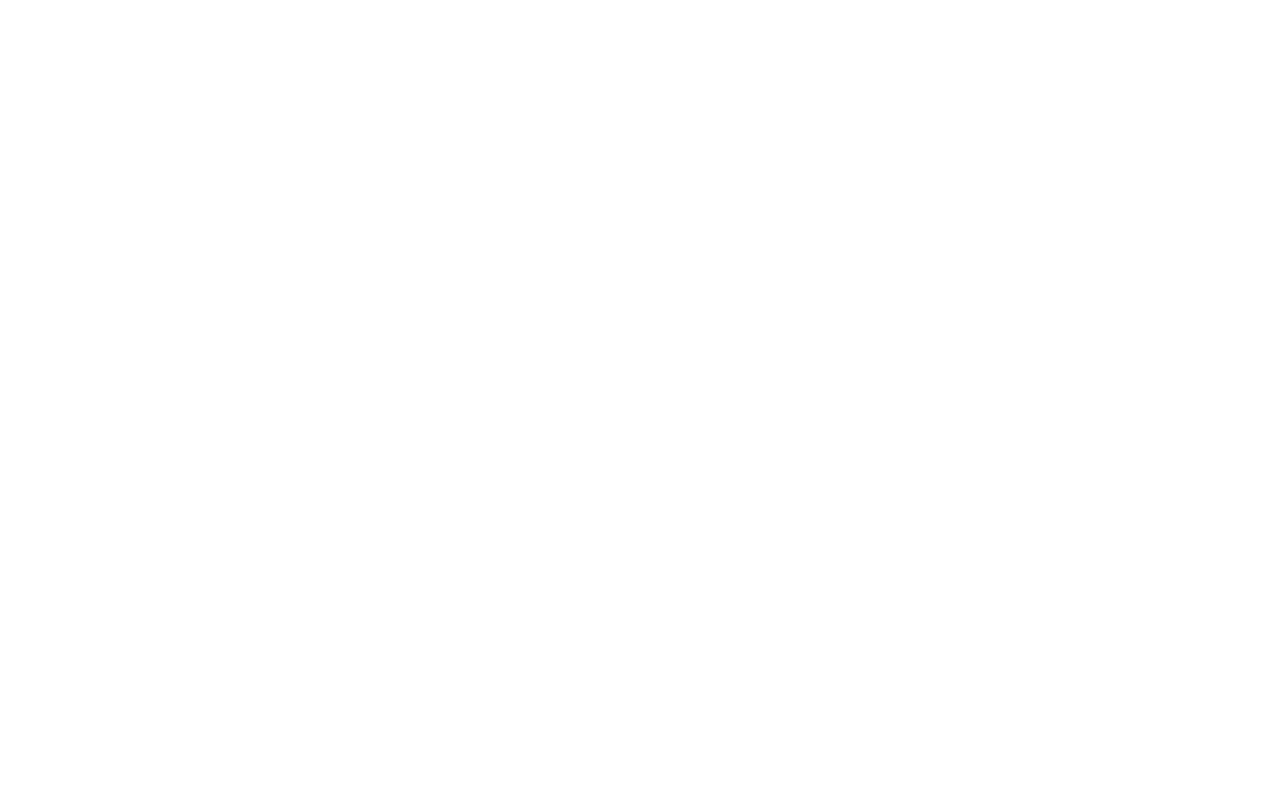
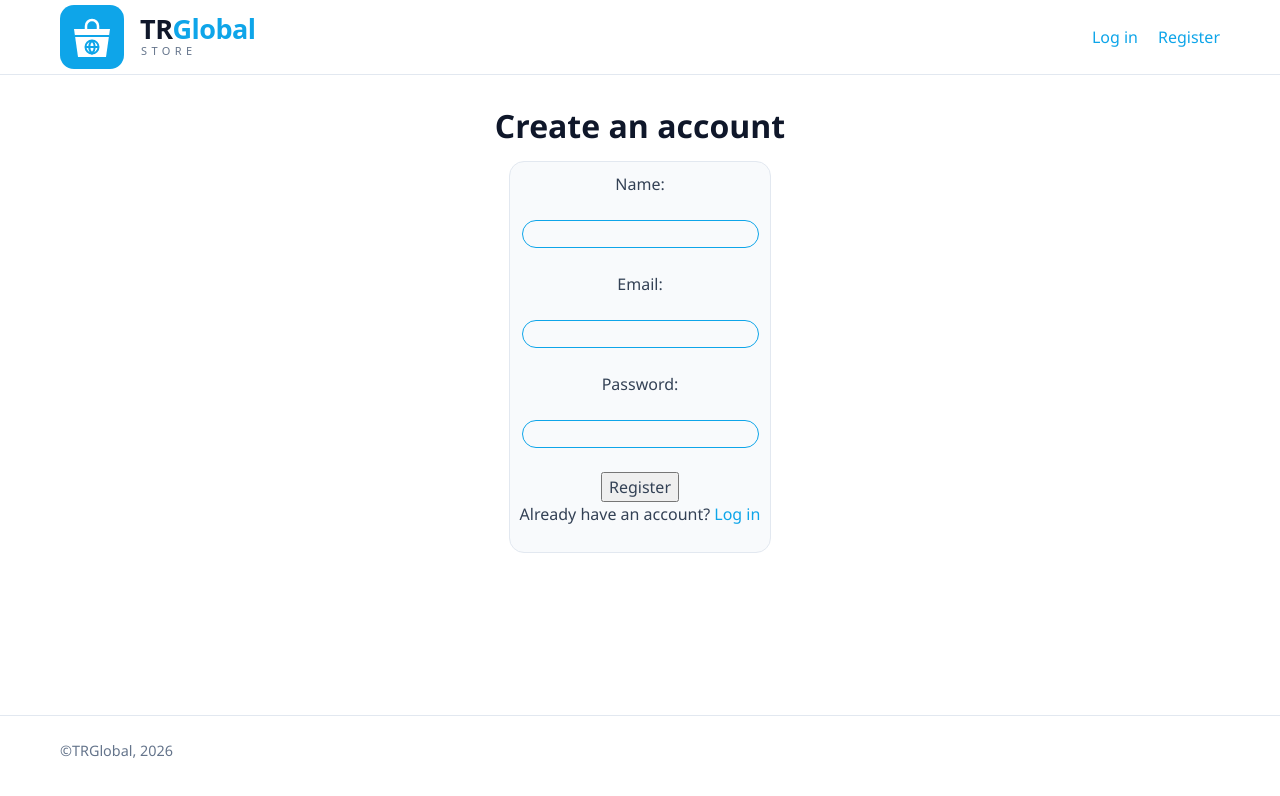
Before and after one commit to nbur1007/TRGlobal, a React (Vite) app in the folder frontend/: page /register in a window 1280 px wide. Before the commit this address had no page. Shown: the top 796 px of the page. Built offline with nearby package versions, Linux system fonts and the light colour scheme.

Commit message:
Registration in Progress
writing the Registration page of the website, running into some errors.

```diff
--- a/frontend/src/App.css
+++ b/frontend/src/App.css
@@ -96,6 +96,27 @@
   background: var(--danger);
 }
 
+.category-nav {
+  display: flex;
+  flex-wrap: wrap;
+  gap: 8px;
+  margin-bottom: 24px;
+}
+
+.category-nav button {
+  padding: 8px 16px;
+  border: 1px solid var(--border);
+  border-radius: 999px;
+  background: var(--surface);
+  color: var(--text);
+}
+
+.category-nav button.active {
+  background: var(--accent);
+  border-color: var(--accent);
+  color: var(--accent-contrast);
+}
+
 /* --- Header -------------------------------------------------------------- */
 .app-header {
   border-bottom: 1px solid var(--border);
@@ -112,9 +133,56 @@
 
 .app-header nav {
   display: flex;
+  align-items: flex-end;
+  gap: 20px;
+  margin-left: auto;
+}
+
+.app-header .logo {
+  margin-top: 5px;
+  margin-bottom: 5px;
+  align-self: self-start;
+}
+
+.link-button {
+  background: none;
+  border: none;
+  padding: 0;
+  color: var(--accent);
+  font: inherit;
+  cursor: pointer;
+}
+
+.form-page {
+  display: flex;
+  flex-direction: column;
   align-items: center;
-  gap: 20px;
+  justify-content: center;
 }
+
+
+.form-page input {
+  border-radius: 15px;
+  background-color: var(--bg-subtle);
+  border: solid, 1px;
+  border-color: var(--accent);
+
+}
+
+.user-form {
+  background-color: var(--bg-subtle);
+  border: 1px, solid, var(--border);
+  border-radius: 15px;
+  padding: 10px;
+}
+
+.user-form form {
+  display: flex;
+  flex-direction: column;
+  align-items: center;
+  justify-content: center;
+}
+
 
 /* --- Footer -------------------------------------------------------------- */
 .app-footer {
@@ -122,6 +190,8 @@
   padding: 24px 0;
   color: var(--text-muted);
   font-size: 0.9rem;
+  display: flex;
+  justify-content: center;
 }
 
 /* --- Mobile -------------------------------------------------------------- */
--- a/frontend/src/App.tsx
+++ b/frontend/src/App.tsx
@@ -2,15 +2,22 @@
 import { CataloguePage } from "./pages/CataloguePage";
 import "./App.css";
 import { Layout } from "./components/Layout";
+import { AuthProvider } from "./context/AuthContext";
+import { LoginPage } from "./pages/LoginPage";
+import { RegisterPage } from "./pages/RegisterPage";
 
 function App() {
   return (
     <BrowserRouter>
-      <Routes>
-        <Route element={<Layout />}>
-          <Route path="/" element={<CataloguePage />} />
-        </Route>
-      </Routes>
+      <AuthProvider>
+        <Routes>
+          <Route element={<Layout />}>
+            <Route path="/" element={<CataloguePage />} />
+            <Route path="/login" element={<LoginPage />} />
+            <Route path="/register" element={<RegisterPage />} />
+          </Route>
+        </Routes>
+      </AuthProvider>
     </BrowserRouter>
   );
 }
--- a/frontend/src/api/products.ts
+++ b/frontend/src/api/products.ts
@@ -16,9 +16,9 @@
   });
 }
 
-export function listByCategory(id: string, skip: number, take: number) {
+export function listByCategory(categoryId: string, skip: number, take: number) {
   return api.get<ProductListResponse>("/catalogue/products-by-category", {
-    id,
+    categoryId,
     skip,
     take,
   });
--- a/frontend/src/components/Layout.tsx
+++ b/frontend/src/components/Layout.tsx
@@ -1,12 +1,36 @@
-import { Outlet } from "react-router-dom";
-import logo from "../assets/logo.svg"
+import { Link, Outlet } from "react-router-dom";
+import logo from "../assets/logo.svg";
+import { useAuth } from "../context/AuthContext";
 
 export function Layout() {
+  const { user, loading, logout } = useAuth();
   return (
     <div className="app">
       <header className="app-header">
         <div className="container">
-            <img src={logo} alt="TRGlobal Store" />
+          <Link to="/" className="logo-link">
+            <img className="logo" src={logo} alt="TRGlobal Store" />
+          </Link>
+
+          <nav>
+            {loading ? null : user ? (
+              <>
+                {user.role === "CUSTOMER" && <Link to="/cart">Cart</Link>}
+                {user.role === "ADMIN" && <Link to="/admin">Admin</Link>}
+                <Link to="/orders">Orders</Link>
+                <button onClick={logout} className="link-button">
+                  Log out
+                </button>
+              </>
+            ) : (
+              <>
+                <Link to="/login">Log in</Link>
+                <Link to="/register" className="button-primary">
+                  Register
+                </Link>
+              </>
+            )}
+          </nav>
         </div>
         <div className="navcontainer"></div>
       </header>
@@ -19,7 +43,7 @@
 
       <footer className="app-footer">
         <div className="container">
-
+          <p>©TRGlobal, 2026</p>
         </div>
       </footer>
     </div>
--- a/frontend/src/components/ProductCard.tsx
+++ b/frontend/src/components/ProductCard.tsx
@@ -6,6 +6,8 @@
 };
 
 export function ProductCard({ product }: ProductCardProps) {
+
+
   return (
     <article className="product-card">
       <img src={product.imageUrl ?? placeholder} alt={product.name} />
--- a/frontend/src/context/AuthContext.tsx
+++ b/frontend/src/context/AuthContext.tsx
@@ -0,0 +1,66 @@
+import {
+  createContext,
+  useContext,
+  useEffect,
+  useState,
+  type ReactNode,
+} from 'react';
+import { login as loginRequest } from '../api/auth';
+import { getSelf } from '../api/user';
+import { setToken, clearToken, getToken } from '../api/client';
+import type { User, AuthorizationPayload } from '../api/types';
+
+type AuthContextValue = {
+  user: User | null;
+  loading: boolean;
+  login: (payload: AuthorizationPayload) => Promise<void>;
+  logout: () => void;
+};
+
+const AuthContext = createContext<AuthContextValue | null>(null);
+
+export function AuthProvider({ children }: { children: ReactNode }) {
+  const [user, setUser] = useState<User | null>(null);
+  const [loading, setLoading] = useState(true);
+
+  useEffect(() => {
+    if (!getToken()) {
+      setLoading(false);
+      return;
+    }
+
+    getSelf()
+      .then(setUser)
+      .catch(() => {
+        clearToken();
+        setUser(null);
+      })
+      .finally(() => setLoading(false));
+  }, []);
+
+  async function login(payload: AuthorizationPayload) {
+    const { access_token } = await loginRequest(payload);
+    setToken(access_token);
+    const me = await getSelf();
+    setUser(me);
+  }
+
+  function logout() {
+    clearToken();
+    setUser(null);
+  }
+
+  return (
+    <AuthContext.Provider value={{ user, loading, login, logout }}>
+      {children}
+    </AuthContext.Provider>
+  );
+}
+
+export function useAuth() {
+  const context = useContext(AuthContext);
+  if (!context) {
+    throw new Error('useAuth must be used within an AuthProvider');
+  }
+  return context;
+}
--- a/frontend/src/pages/RegisterPage.tsx
+++ b/frontend/src/pages/RegisterPage.tsx
@@ -1,4 +1,99 @@
+import { useState, type FormEvent } from "react";
+import { useNavigate, Link } from "react-router-dom";
+import { createUser } from "../api/user";
+import { useAuth } from "../context/AuthContext";
 
-export function RegisterPage(){
+export function RegisterPage() {
+  // One state variable per field. These are "controlled inputs" — React
+  // holds the value, the input displays it, onChange keeps them in sync.
+  const [name, setName] = useState("");
+  const [email, setEmail] = useState("");
+  const [password, setPassword] = useState("");
 
+  const [submitting, setSubmitting] = useState(false);
+  const [error, setError] = useState<string | null>(null);
+
+  const navigate = useNavigate();
+  const { login } = useAuth();
+
+  async function handleSubmit(event: FormEvent) {
+    event.preventDefault();
+    setSubmitting(true);
+    setError(null);
+
+    try {
+      try {
+        console.log({ name, email, password });
+        await createUser({ name, email, password });
+      } catch (err) {
+        setError("Registration Failed");
+        return;
+      }
+
+      try {
+        await login({ email, password });
+        navigate("/");
+      } catch {
+        navigate("/login");
+      }
+    } catch (err) {
+      setError(err instanceof Error ? err.message : "Something went wrong.");
+    } finally {
+      setSubmitting(false);
+    }
+  }
+
+  return (
+    <div className="form-page">
+      <h1>Create an account</h1>
+      <div className="user-form">
+        <form onSubmit={handleSubmit}>
+          {error && <p className="error">{error}</p>}
+
+          <label htmlFor="name">Name:</label>
+          <br></br>
+          <input
+            id="name"
+            type="text"
+            value={name}
+            onChange={(e) => setName(e.target.value)}
+            required
+            minLength={2}
+          />
+          <br></br>
+
+          <label htmlFor="email">Email:</label>
+          <br></br>
+          <input
+            id="email"
+            type="email"
+            value={email}
+            onChange={(e) => setEmail(e.target.value)}
+            required
+          />
+          <br></br>
+
+          <label htmlFor="password">Password:</label>
+          <br></br>
+          <input
+            id="password"
+            type="password"
+            value={password}
+            onChange={(e) => setPassword(e.target.value)}
+            required
+            minLength={10}
+          />
+          <br></br>
+
+          <button type="submit" disabled={submitting}>
+            {submitting ? "Creating account…" : "Register"}
+          </button>
+        </form>
+
+        <p>
+          Already have an account? <Link to="/login">Log in</Link>
+        </p>
+      </div>
+    </div>
+  );
 }
```
Also changed, not shown: frontend/src/pages/CataloguePage.tsx (+59 -8 lines).
